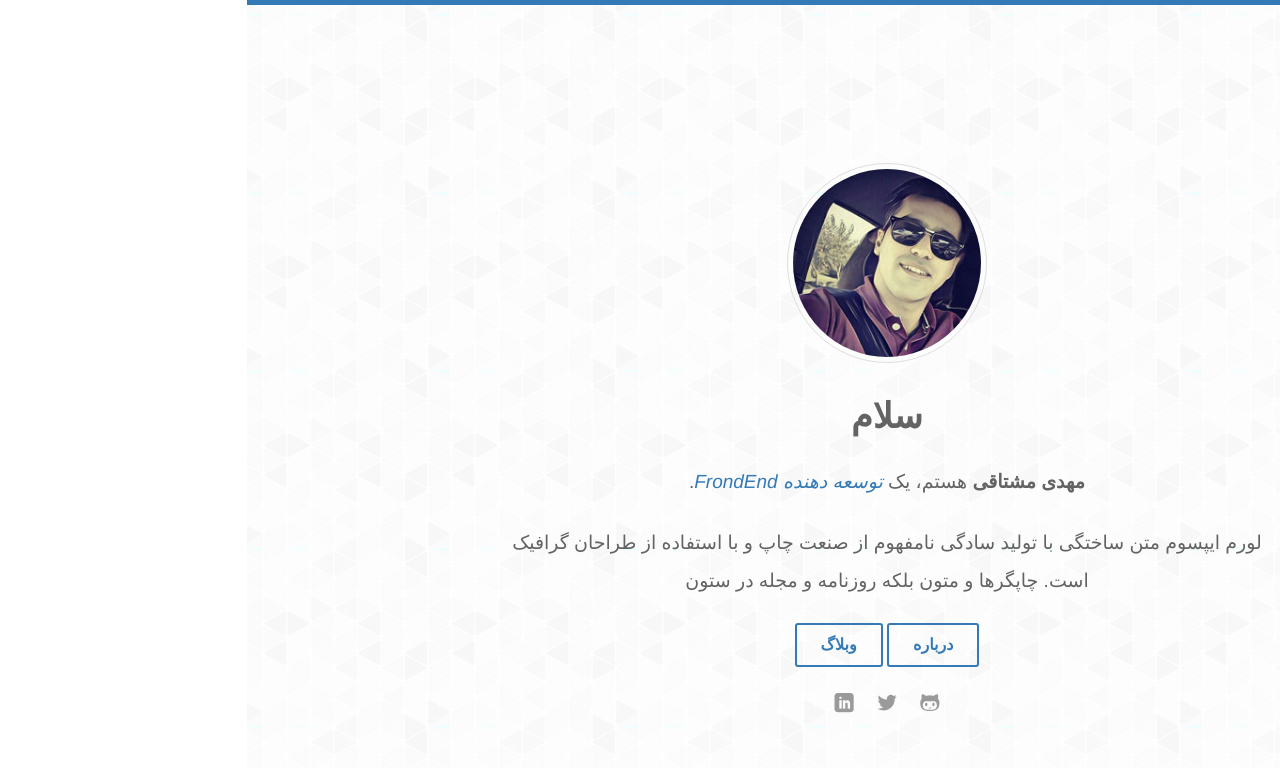
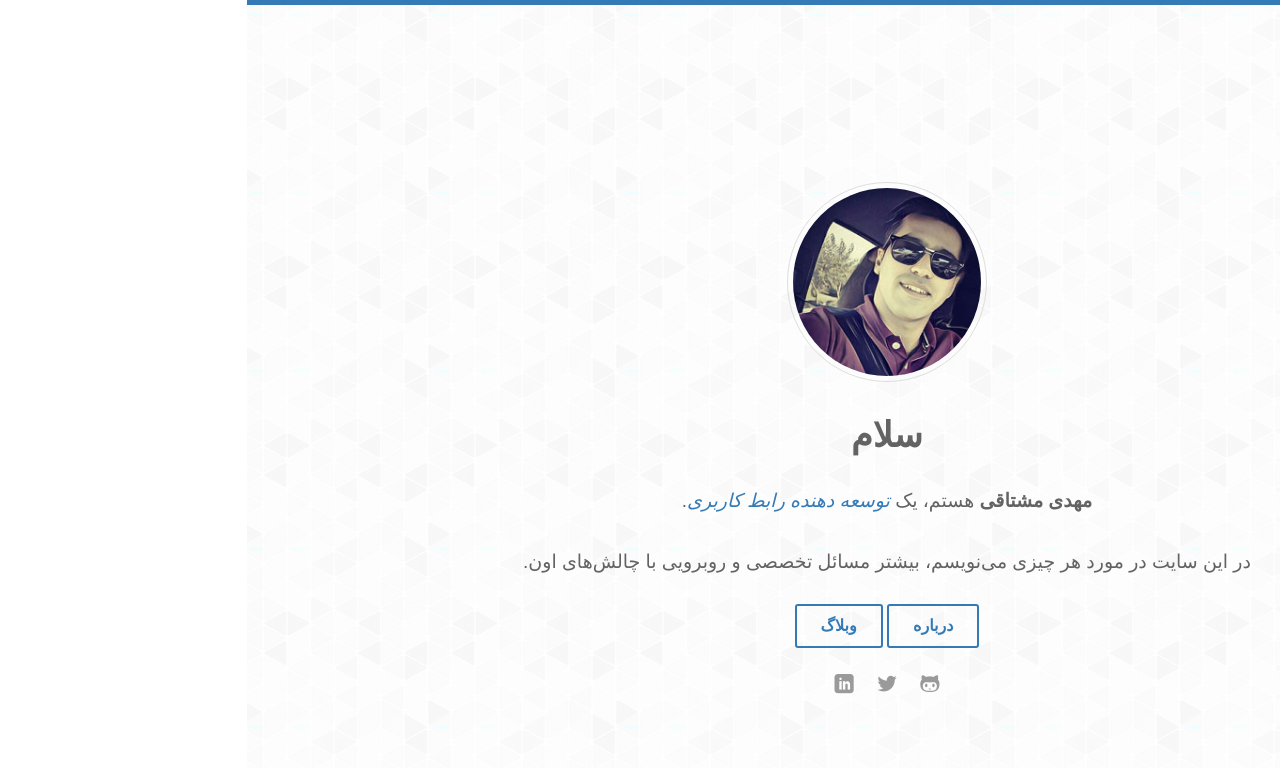
Before and after one commit to moshtaghi/moshtaghi.github.io, a Jekyll site: the page built from index.html, in a window 1280 px wide. Shown: the top 768 px of the page. Built offline with Jekyll 4.4.1, drawn with Linux system fonts in a browser that asks for light colours; some web fonts are replaced.

Commit message:
edit bio

```diff
--- a/_config.yml
+++ b/_config.yml
@@ -1,5 +1,5 @@
 # Build settings
-permalink   : /blog/:year/:title/
+permalink   : /blog/:title/
 highlighter : rouge
 paginate: 5
 paginate_path: "/blog/page/:num/"
@@ -14,7 +14,7 @@ sass:
 
 # SEO settings
 title: مهدی مشتاقی
-description: "مهدی مشتاقی هستم، توسعه دهنده وب"
+description: "مهدی مشتاقی هستم، توسعه دهنده رابط کاربری وب"
 keywords: "مهدی مشتاقی, مشتاقی, طراحی وب، روزمره"
 url: http://moshtaghi.ir
 google_analytics: UA-9152888-2
@@ -25,8 +25,8 @@ disqus_site_shortname: "moshtaghi"
 # Author settings
 author:
   name      : مهدی مشتاقی
-  job       : توسعه دهنده FrondEnd
-  bio       : "لورم ایپسوم متن ساختگی با تولید سادگی نامفهوم از صنعت چاپ و با استفاده از طراحان گرافیک است. چاپگرها و متون بلکه روزنامه و مجله در ستون"
+  job       : توسعه دهنده رابط کاربری
+  bio       : "در این سایت در مورد هر چیزی می‌نویسم، بیشتر مسائل تخصصی و روبرویی با چالش‌های اون."
   thumb     : /images/author.jpg
   email     : moshtaghi.m@gmail.com
   url       : http://moshtaghi.ir
```
Also changed, not shown: _posts/2017-07-17-hello-world.markdown (renamed from _posts/2017-07-17-welcome-to-jekyll.markdown).
